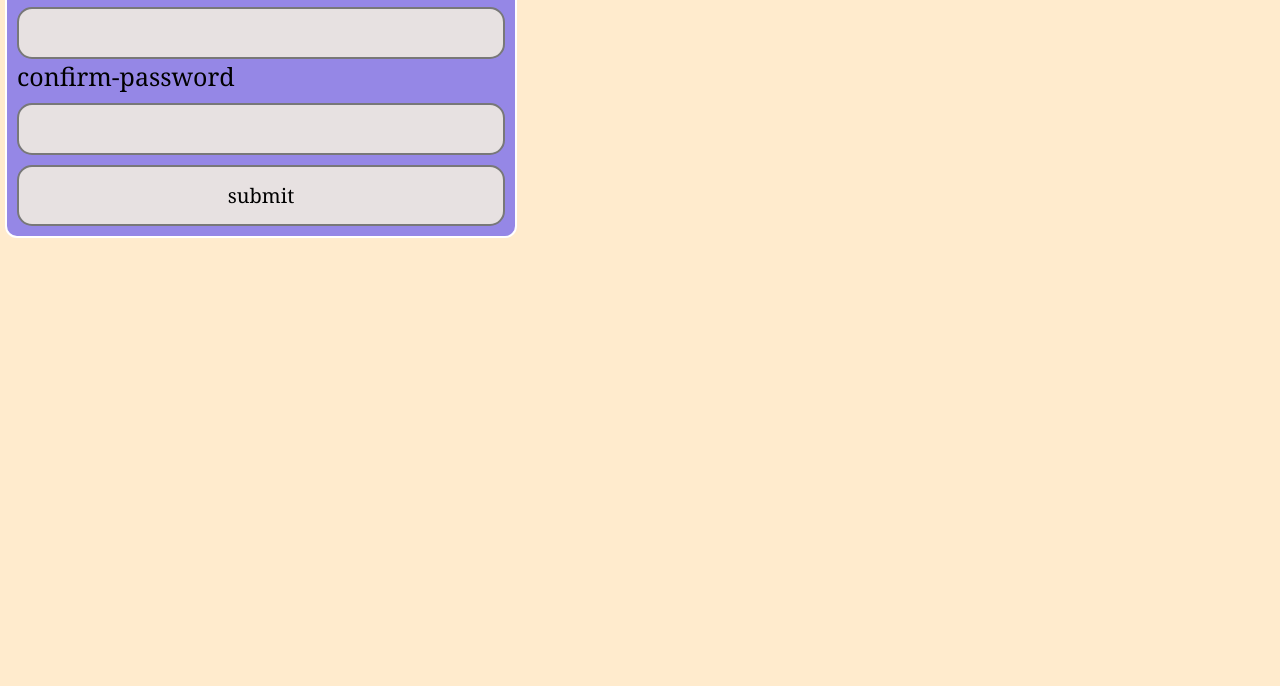
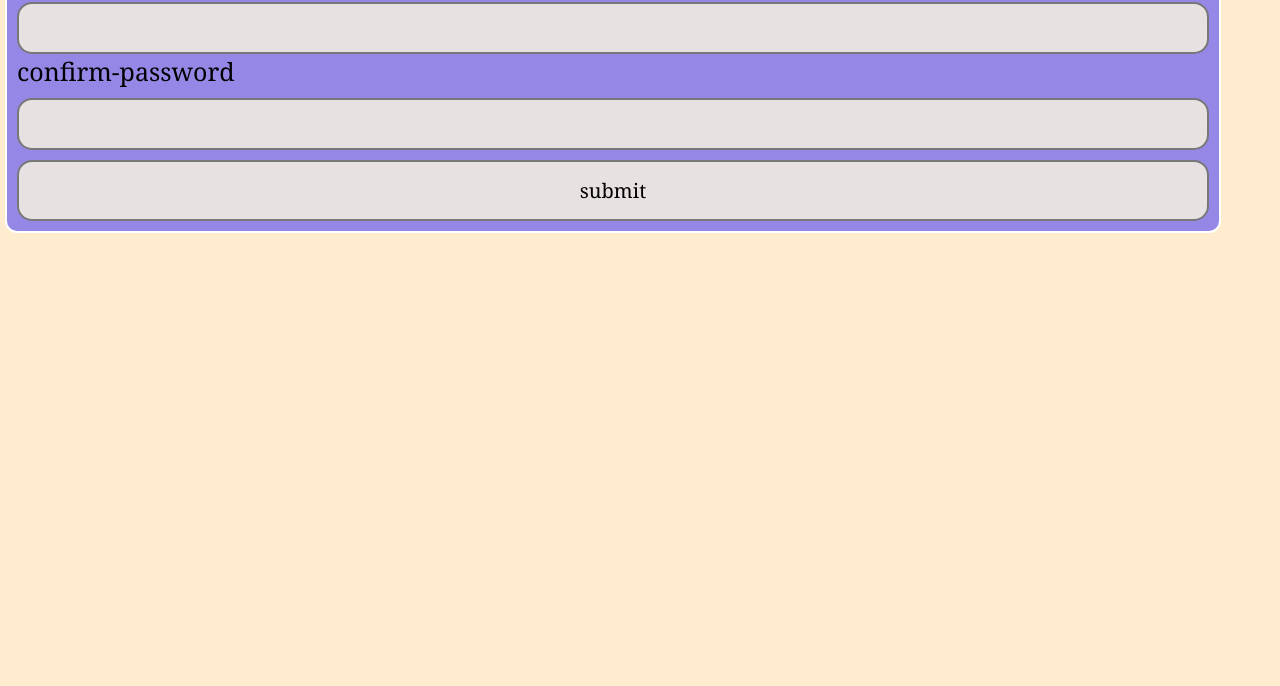
Before and after one commit to Olanrewajumutiat52230/password, a plain HTML site: page index.html in a window 1280 px wide. Shown: the part 114-800 px from the top of the page. Drawn offline with Linux system fonts and the light colour scheme.

Commit message:
Update style.css

```diff
--- a/style.css
+++ b/style.css
@@ -42,13 +42,17 @@ label{
     font-size: 25px;
 }
 .form{
-    width: 40%;
+    width: 95%;
     margin:5px;
     padding: 10px;
     background-color:rgb(149, 135, 230);
     box-shadow: 0, 0, 5px, 1px;
-    margin-top: 10px;
+    margin-top: 5px;
     border: 2px solid #fff;
     border-radius: 12px;
 
 }
+@media (max-with:768px){
+    background{
+        padding:20px}
+}
```
